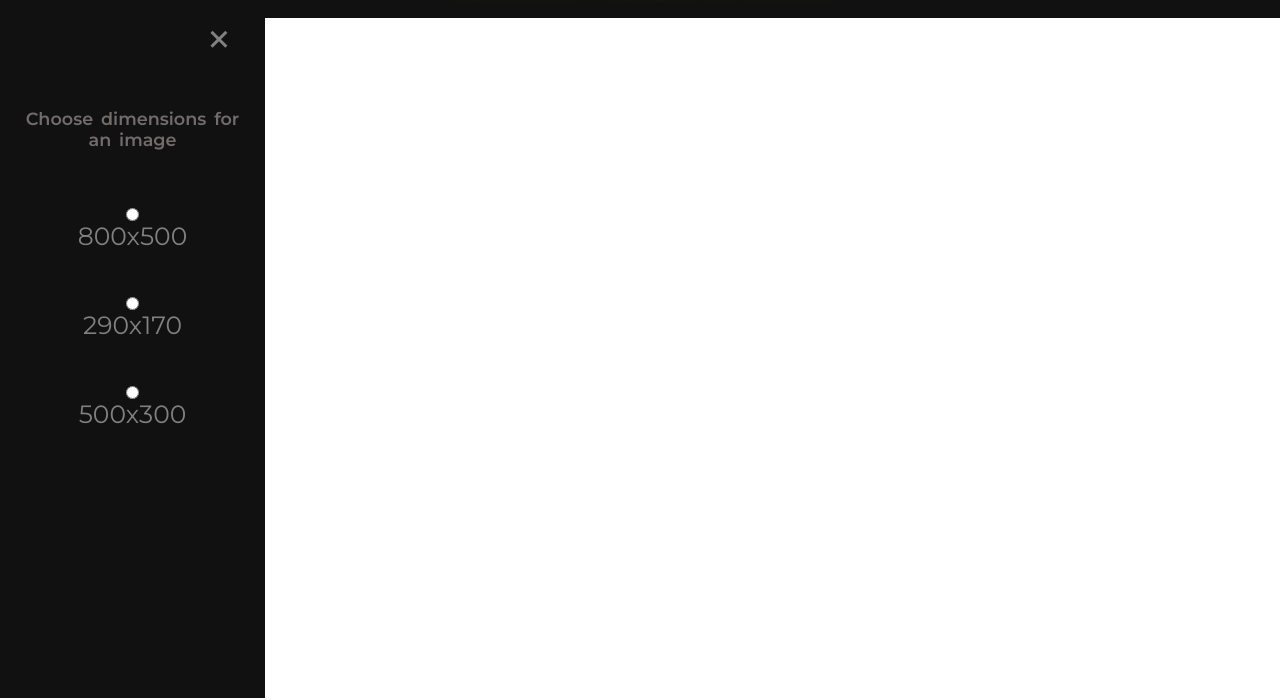
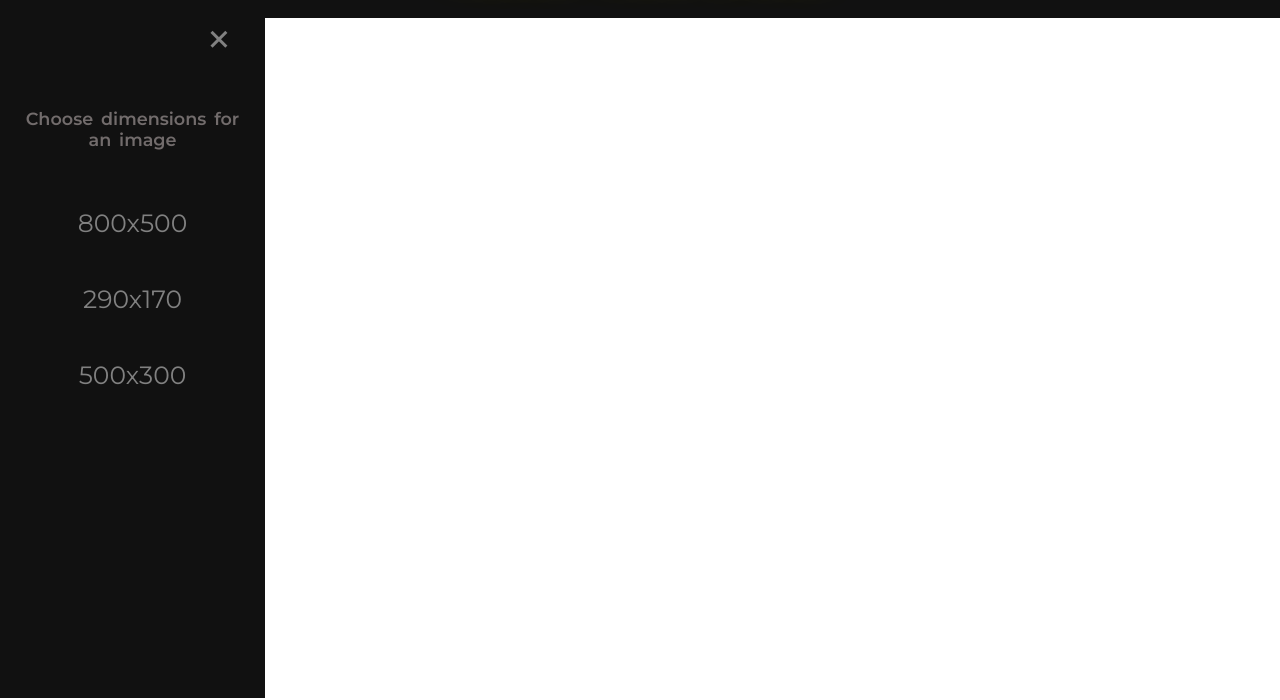
Before and after one commit to mariamnozadze/test-02, a plain HTML site: page index.html in a window 1280 px wide. Shown: the part 102-802 px from the top of the page. Drawn offline with nearby package versions, Linux system fonts and the light colour scheme.

Commit message:
Fixed buttons

```diff
--- a/index.html
+++ b/index.html
@@ -28,18 +28,12 @@
           </a>
           <div class="menu">
             <p>Choose dimensions for an image</p>
-            <a href="#">
-              <input type="radio" name="img" value="img-1" id="img1" onclick='checkValue(1)' />
-                <label for="img1">800x500</label>
-            </a>
-            <a href="#">
-              <input type="radio" name="img" value="img-2" id="img2" onclick='checkValue(2)' />
-                <label for="img2">290x170</label>
-            </a>
-            <a href="#">
-              <input type="radio" name="img" value="img-3" id="img3" onclick='checkValue(3)'/>
-                <label for="img3">500x300</label>
-            </a>
+            <button class="btn"  onclick='checkValue(1)'>800x500
+            </button>
+            <button class="btn" onclick='checkValue(2)'>290x170
+            </button>
+            <button class="btn" onclick='checkValue(3)'>500x300
+            </button>
           </div>
         </div>
 
--- a/style.css
+++ b/style.css
@@ -81,7 +81,8 @@ h1 {
 }
 
 /* navigation links */
-.sidenav a {
+.sidenav a,
+.sidenav button {
   margin: 15px;
   padding: 8px 8px 8px 8px;
   text-decoration: none;
@@ -93,12 +94,22 @@ h1 {
   justify-content: center;
   align-items: center;
   justify-items: center;
+  cursor: pointer;
+  border-radius: 20px;
+  background-color: transparent;
+  border: none;
 }
 
-.sidenav a:hover,
 .closebtn:hover,
 .openbtn:hover {
   color: #726c6c;
+  cursor: pointer;
+}
+
+.sidenav button:hover {
+  cursor: pointer;
+  background-color: rgba(255, 255, 255, 0.774);
+  color: #282828;
 }
 
 .sidenav .closebtn {
```
